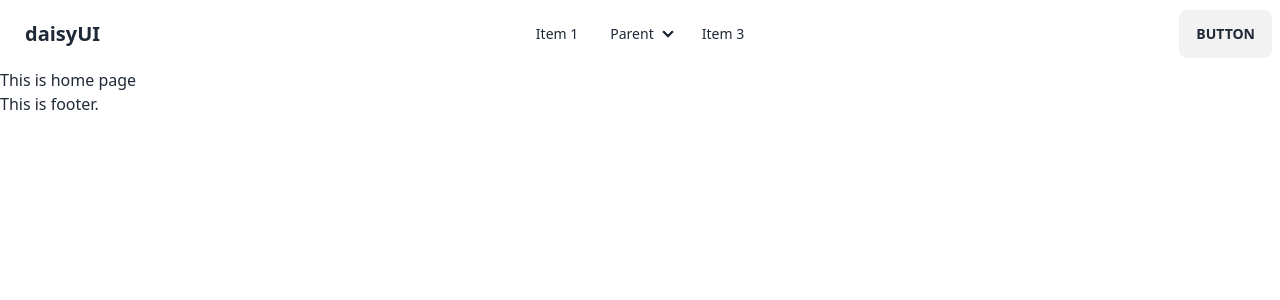
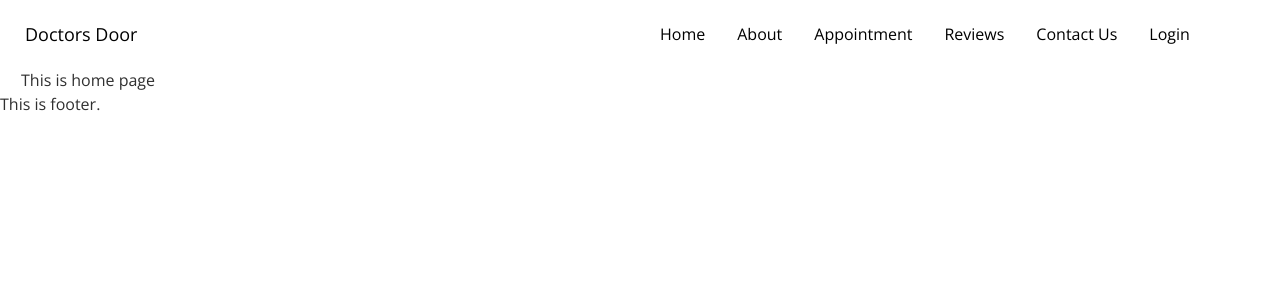
Before and after one commit to md-atiqurrahman/doctors-door-client, a React (Create React App) app: page / in a window 1280 px wide. Shown: the top 300 px of the page. Built offline with nearby package versions, Linux system fonts and the light colour scheme.

Commit message:
complete the implementation of navbar

```diff
--- a/public/index.html
+++ b/public/index.html
@@ -24,7 +24,9 @@
       work correctly both with client-side routing and a non-root public URL.
       Learn how to configure a non-root public URL by running `npm run build`.
     -->
-    <title>React App</title>
+    <link href="https://fonts.googleapis.com/css2?family=Open+Sans:ital,wght@0,300;0,400;0,500;0,600;0,700;0,800;1,300;1,400;1,500;1,600;1,700;1,800&display=swap" rel="stylesheet">
+
+    <title>Doctors Door</title>
   </head>
   <body>
     <noscript>You need to enable JavaScript to run this app.</noscript>
--- /dev/null
+++ b/src/App.css
@@ -0,0 +1,3 @@
+.App {
+  font-family: "Open Sans", sans-serif;
+}
--- a/src/App.js
+++ b/src/App.js
@@ -1,10 +1,13 @@
 import { RouterProvider } from "react-router-dom";
 import router from "./Routes/Routes/Routes";
+import './App.css';
 
 function App() {
-  return <div>
-    <RouterProvider router={router}></RouterProvider>
-  </div>;
+  return (
+    <div className="App max-w-[1440px] mx-auto">
+      <RouterProvider router={router}></RouterProvider>
+    </div>
+  );
 }
 
 export default App;
--- a/src/Pages/Home/Home/Home.js
+++ b/src/Pages/Home/Home/Home.js
@@ -2,7 +2,7 @@ import React from 'react';
 
 const Home = () => {
     return (
-        <div>
+        <div className='mx-[21px]'>
             <h2>This is home page</h2>
         </div>
     );
--- a/src/Pages/Shared/Navbar/Navbar.js
+++ b/src/Pages/Shared/Navbar/Navbar.js
@@ -1,8 +1,44 @@
 import React from "react";
+import { Link } from "react-router-dom";
 
 const Navbar = () => {
+  const menuItems = (
+    <React.Fragment>
+      <li>
+        <Link className="hover:bg-accent hover:text-white" to="/">
+          Home
+        </Link>
+      </li>
+      <li>
+        <Link className="hover:bg-accent hover:text-white" to="/about">
+          About
+        </Link>
+      </li>
+      <li>
+        <Link className="hover:bg-accent hover:text-white" to="/appointment">
+          Appointment
+        </Link>
+      </li>
+      <li>
+        <Link className="hover:bg-accent hover:text-white" to="/reviews">
+          Reviews
+        </Link>
+      </li>
+      <li>
+        <Link className="hover:bg-accent hover:text-white" to="/contact">
+          Contact Us
+        </Link>
+      </li>
+      <li>
+        <Link className="hover:bg-accent hover:text-white" to="/login">
+          Login
+        </Link>
+      </li>
+    </React.Fragment>
+  );
+
   return (
-    <div className="navbar bg-base-100">
+    <div className="navbar bg-base-100 px-[8px]">
       <div className="navbar-start">
         <div className="dropdown">
           <label tabIndex={0} className="btn btn-ghost lg:hidden">
@@ -23,54 +59,22 @@ const Navbar = () => {
           </label>
           <ul
             tabIndex={0}
-            className="menu menu-sm dropdown-content mt-3 z-[1] p-2 shadow bg-base-100 rounded-box w-52"
+            className="menu menu-sm dropdown-content mt-3 z-[1] p-2 shadow bg-base-100 rounded-box w-52 text-[16px] font-normal text-black"
           >
-            <li>
-              <a>Item 1</a>
-            </li>
-            <li>
-              <a>Parent</a>
-              <ul className="p-2">
-                <li>
-                  <a>Submenu 1</a>
-                </li>
-                <li>
-                  <a>Submenu 2</a>
-                </li>
-              </ul>
-            </li>
-            <li>
-              <a>Item 3</a>
-            </li>
+            {menuItems}
           </ul>
         </div>
-        <a className="btn btn-ghost normal-case text-xl">daisyUI</a>
+        <Link
+          to="/"
+          className="btn btn-ghost normal-case  text-[18px] font-normal text-black hover:bg-accent hover:text-white"
+        >
+          Doctors Door
+        </Link>
       </div>
       <div className="navbar-center hidden lg:flex">
-        <ul className="menu menu-horizontal px-1">
-          <li>
-            <a>Item 1</a>
-          </li>
-          <li tabIndex={0}>
-            <details>
-              <summary>Parent</summary>
-              <ul className="p-2">
-                <li>
-                  <a>Submenu 1</a>
-                </li>
-                <li>
-                  <a>Submenu 2</a>
-                </li>
-              </ul>
-            </details>
-          </li>
-          <li>
-            <a>Item 3</a>
-          </li>
+        <ul className="menu menu-horizontal px-1 text-[16px] font-normal text-black">
+          {menuItems}
         </ul>
-      </div>
-      <div className="navbar-end">
-        <a className="btn">Button</a>
       </div>
     </div>
   );
--- a/tailwind.config.js
+++ b/tailwind.config.js
@@ -1,10 +1,21 @@
 /** @type {import('tailwindcss').Config} */
 module.exports = {
-  content: [
-    "./src/**/*.{js,jsx,ts,tsx}",
-  ],
+  content: ["./src/**/*.{js,jsx,ts,tsx}"],
+  daisyui: {
+    themes: [
+      {
+        mytheme: {
+          primary: "#0FCFEC",
+          secondary: "#19D3AE",
+          accent: "#3A4256",
+          neutral: "#3d4451",
+          "base-100": "#ffffff",
+        },
+      },
+    ],
+  },
   theme: {
     extend: {},
   },
   plugins: [require("daisyui")],
-}
+};
```
